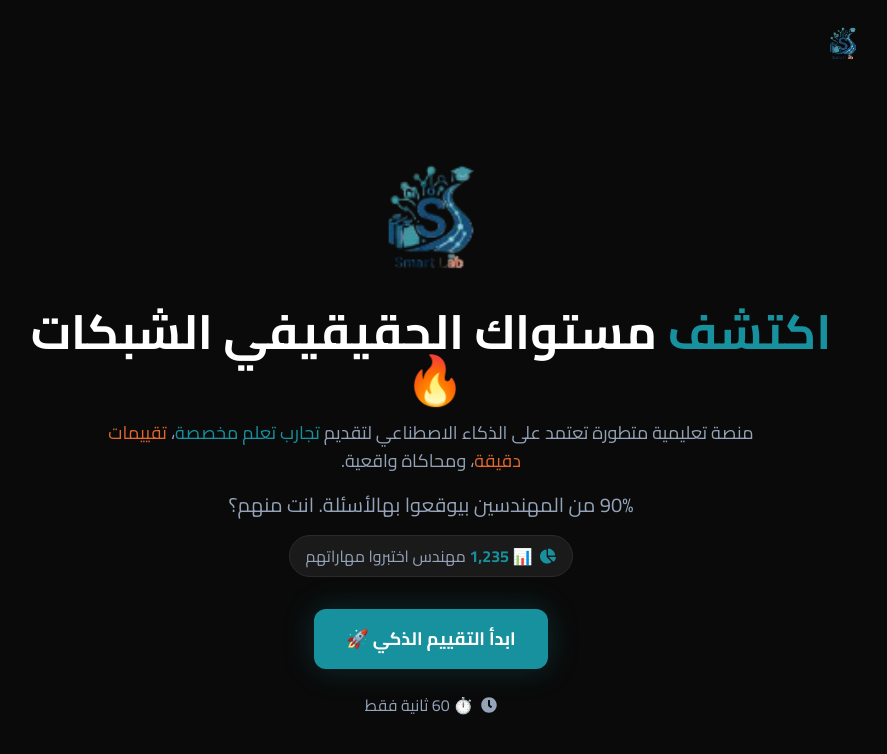
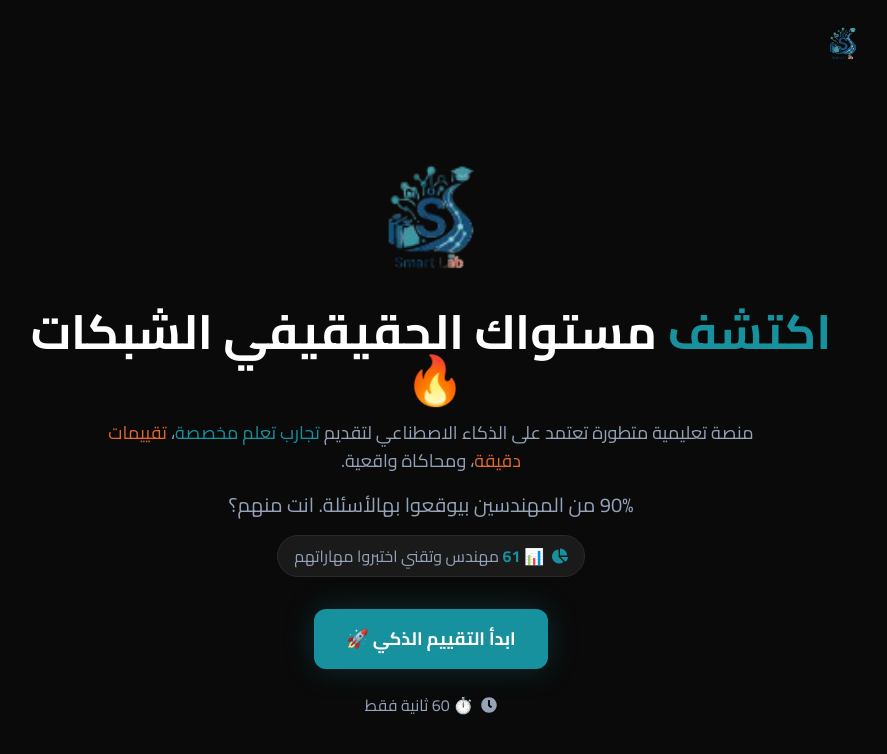
Before and after one commit to Alaa0011908/smartlab-demo, a Next.js app: page / in a window 1280 px wide. Shown: the top 754 px of the page, without its empty margins (312-1199 px from the left). Built offline with nearby package versions, Linux system fonts and the light colour scheme.

Commit message:
Update page.jsx

```diff
--- a/app/page.jsx
+++ b/app/page.jsx
@@ -149,15 +149,15 @@ const QUESTIONS = [
 ];
 
 // ============================================================
-// 2. شاشة الترحيب
+// 2. شاشة الترحيب (مع العداد من 60 و "مهندس وتقني")
 // ============================================================
 function WelcomeScreen({ onStart }) {
-  const [userCount, setUserCount] = useState(1234);
+  const [userCount, setUserCount] = useState(60);
 
   useEffect(() => {
     let count = localStorage.getItem('demoVisitors');
     if (!count) {
-      count = 1234;
+      count = 60;
       localStorage.setItem('demoVisitors', count);
     } else {
       count = parseInt(count, 10);
@@ -211,7 +211,7 @@ function WelcomeScreen({ onStart }) {
       <div className="flex items-center gap-2 mt-2 mb-8 px-4 py-2 rounded-full" style={{ backgroundColor: COLORS.cardBg, border: `1px solid ${COLORS.border}` }}>
         <FaChartPie style={{ color: COLORS.brand }} />
         <span style={{ color: COLORS.textSecondary }}>
-          📊 <strong style={{ color: COLORS.brand }}>{userCount.toLocaleString()}</strong> مهندس اختبروا مهاراتهم
+          📊 <strong style={{ color: COLORS.brand }}>{userCount.toLocaleString()}</strong> مهندس وتقني اختبروا مهاراتهم
         </span>
       </div>
 
@@ -524,7 +524,6 @@ function FormScreen({ onSubmit, onBack }) {
         date: new Date().toLocaleString('ar-EG')
       };
 
-      // ✅ إرسال الإيميل إلى alaa001.n@gmail.com فقط
       const result = await emailjs.send(
         'service_6tnbam9',
         'template_l3wufn3',
```
